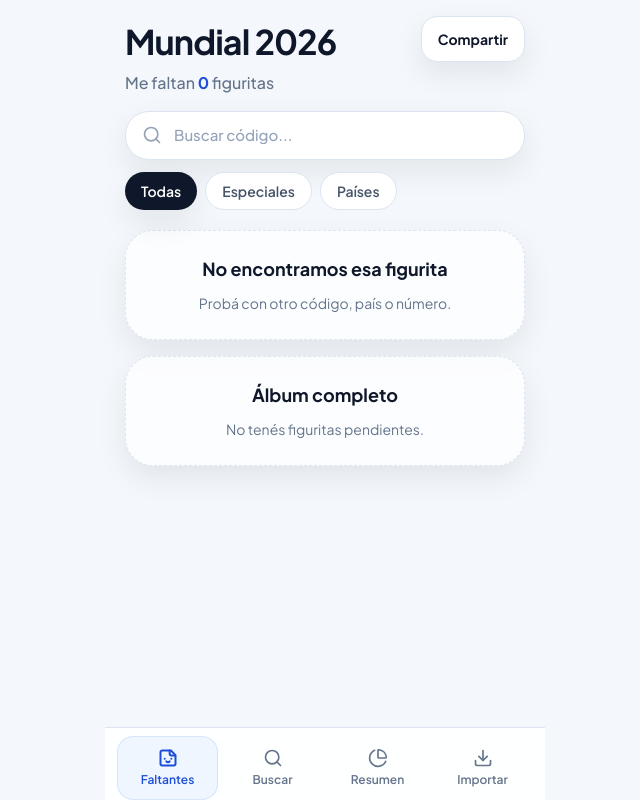
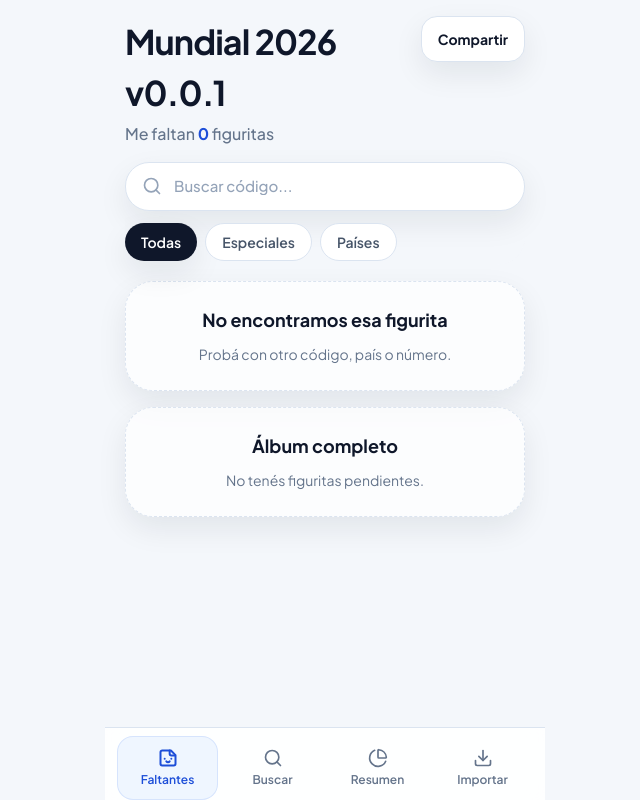
Before and after one commit to EverML/figuritas2026, a React (Vite) app: page / in a window 1280 px wide. Shown: the whole page, without its empty margins (315-955 px from the left). Built offline with nearby package versions, Linux system fonts and the light colour scheme.

Commit message:
add version to app

```diff
--- a/index.html
+++ b/index.html
@@ -7,7 +7,7 @@
     <meta name="theme-color" content="#1d4ed8" />
     <meta name="apple-mobile-web-app-capable" content="yes" />
     <meta name="apple-mobile-web-app-status-bar-style" content="black-translucent" />
-    <title>Figuritas Mundial</title>
+    <title>Figuritas Mundial v0.1</title>
   </head>
   <body>
     <div id="root"></div>
--- a/src/pages/MissingPage.tsx
+++ b/src/pages/MissingPage.tsx
@@ -101,7 +101,7 @@ export function MissingPage({
       <header className="space-y-3">
         <div className="flex items-start justify-between gap-3">
           <div>
-            <h1 className="text-[34px] font-black tracking-tight text-ink">Mundial 2026</h1>
+            <h1 className="text-[34px] font-black tracking-tight text-ink">Mundial 2026 v0.0.1</h1>
             <p className="mt-1 text-[16px] font-medium text-slate-500">
               Me faltan <span className="font-bold text-primary-700">{missing.length}</span> figuritas
             </p>
```
Also changed, not shown: 1 other file (tests, documents, lock files or other folders).
